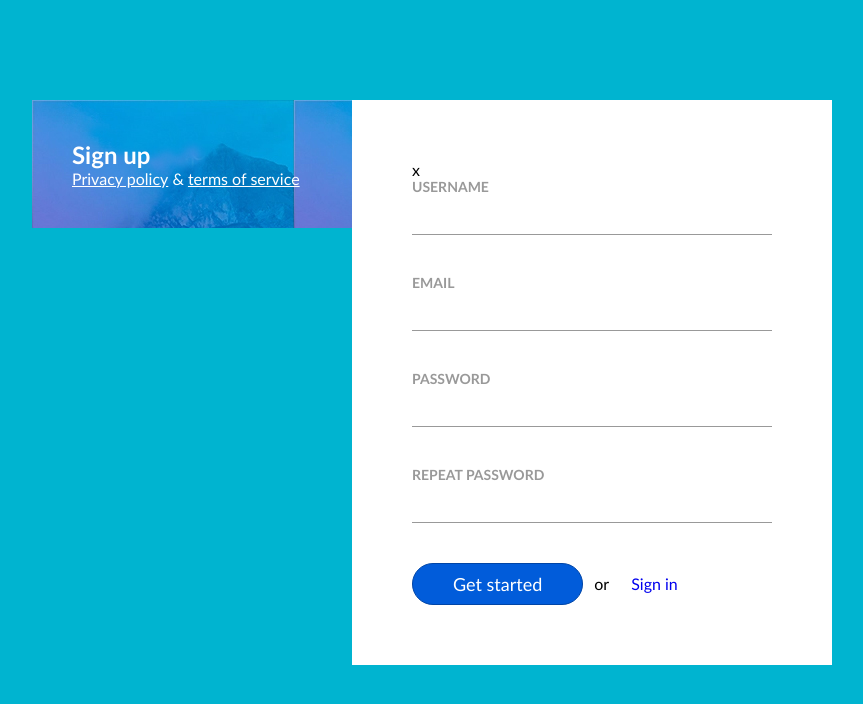
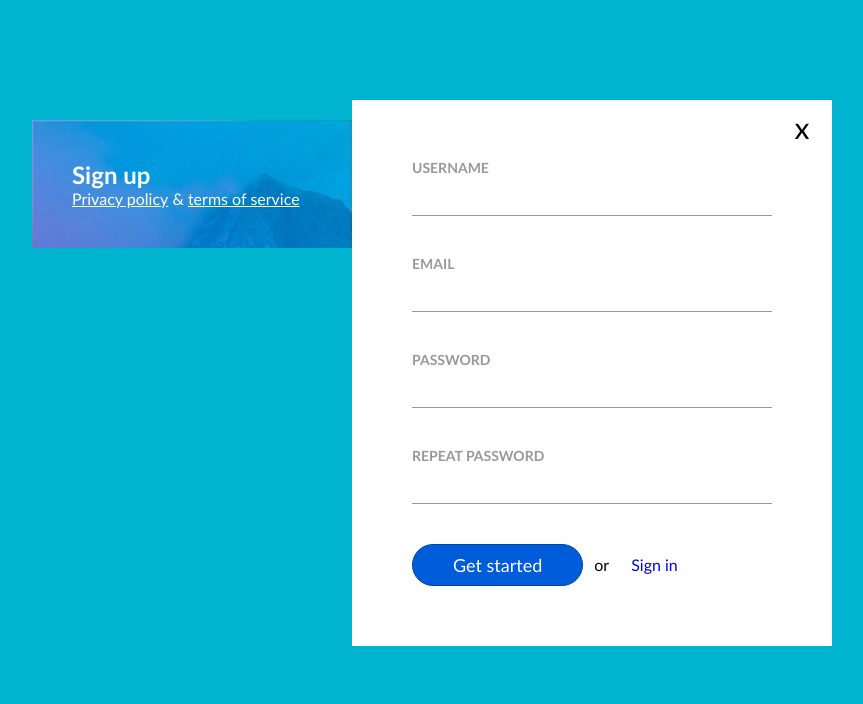
Before and after one commit to Ptyca/5-signup, a plain HTML site: page index.html in a window 1280 px wide. Shown: the whole page, without its empty margins (208-1071 px from the left). Drawn offline with Linux system fonts and the light colour scheme; files whose address does not match are found by name.

Commit message:
close element

```diff
--- a/css/main.css
+++ b/css/main.css
@@ -22,14 +22,17 @@ body {
   float: left;
   padding: 40px;
   background-color: #4c46a5;
+  margin-top: 20px;
   color: #fff;
   background-image: url(../img/fonas.jpg);
+background-size: cover;
 }
 
 .main-title {
 }
 
 .bottom-links {
+
 }
 
 .bottom-links > a {
@@ -44,9 +47,19 @@ body {
   padding: 60px;
   float: left;
   background-color: #fff;
+  position: relative;
 }
 
 .close {
+    display: inline-block;
+    width: 60px;
+    height: 60px;
+    text-align: center;
+    font-size: 30px;
+    line-height: 54px;
+    position: absolute;
+    top: 0%;
+    right: 0%;
 }
 
 .form {
```
Also changed, not shown: img/fonas.jpg (renamed from css/img/fonas.jpg).
